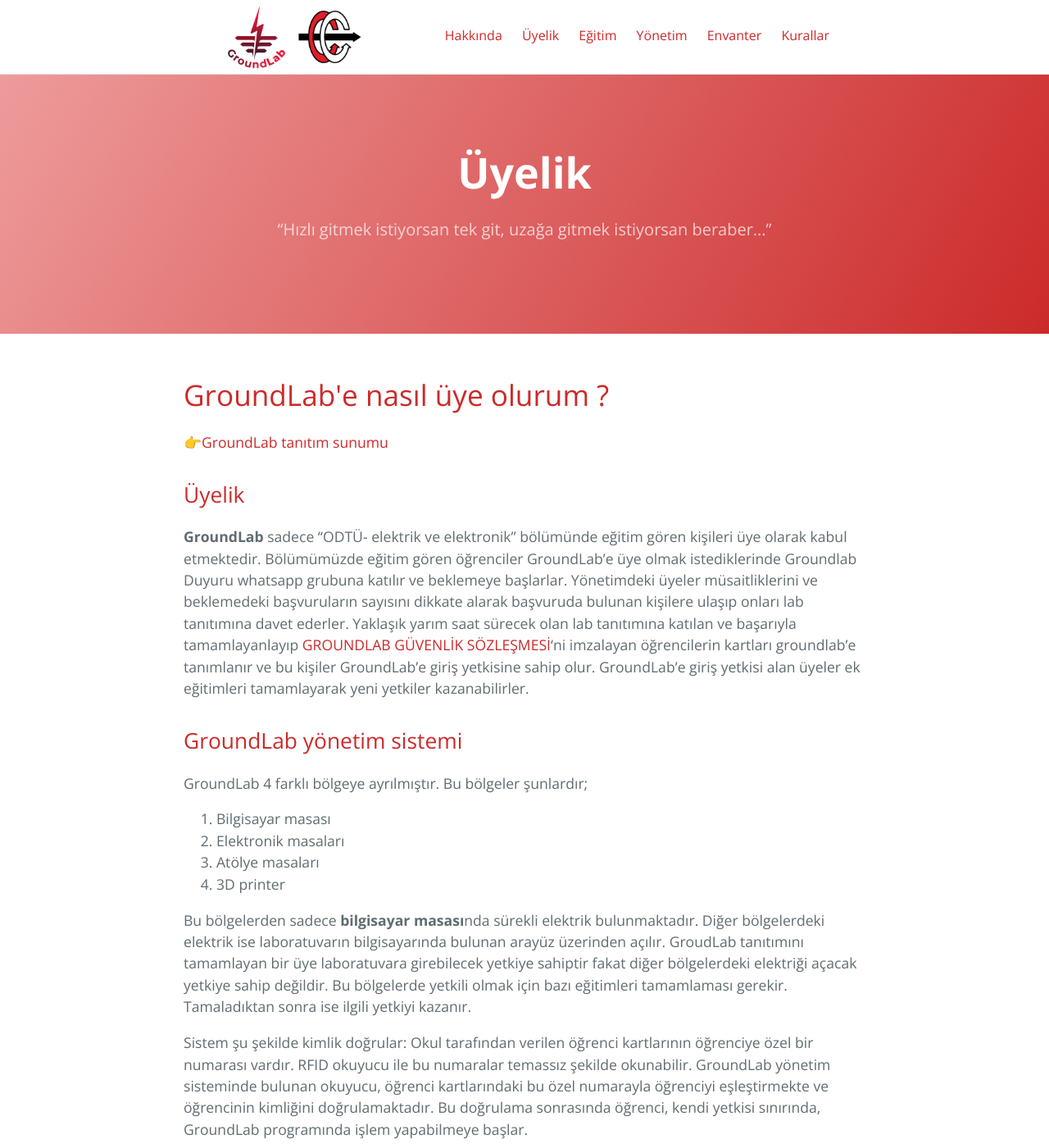
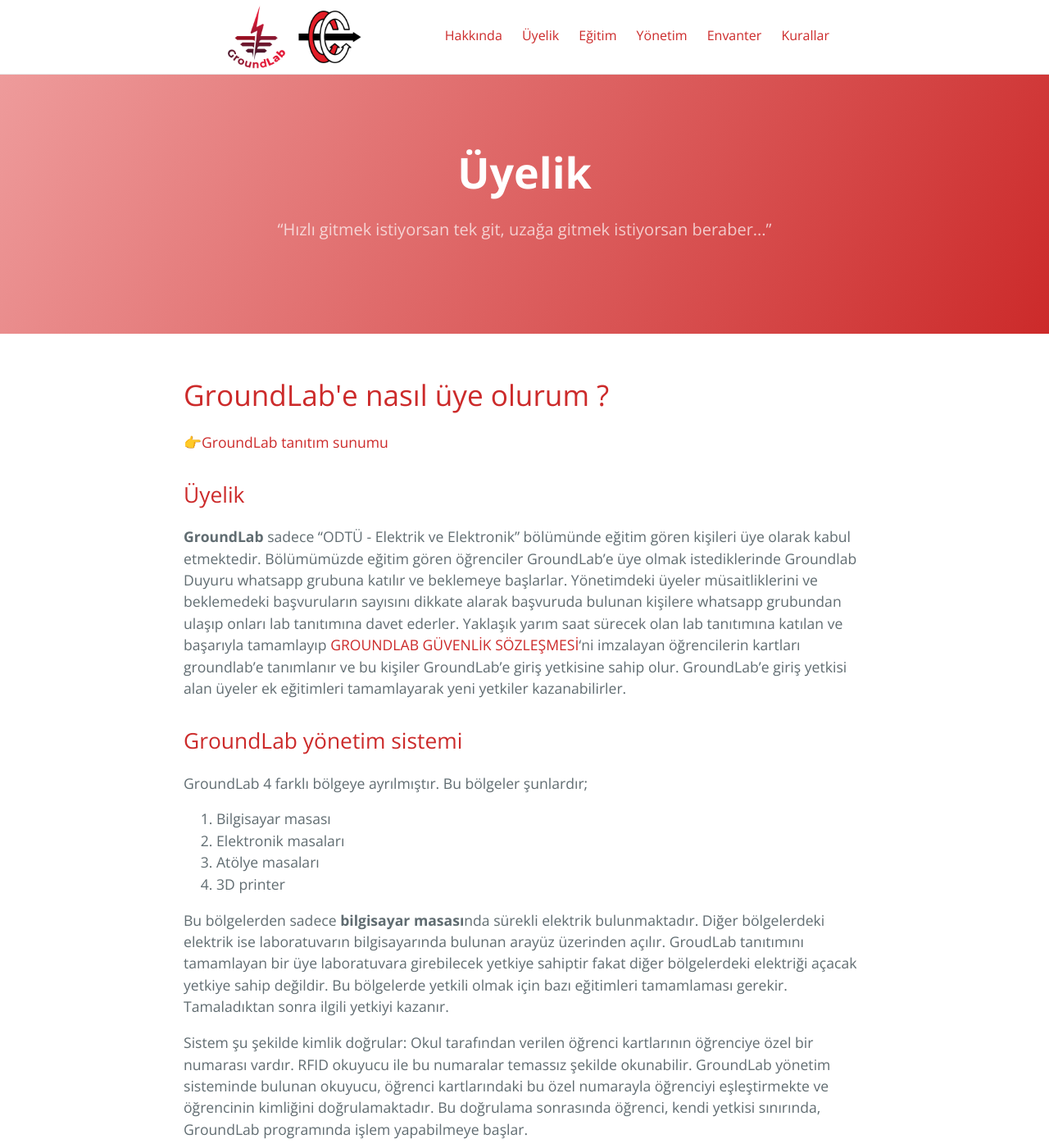
Before and after one commit to groundlabmetu/groundlabmetu.github.io, a Jekyll site: the page built from üyelik.md, in a window 1280 px wide and 1400 px high. Shown: the whole window at 82% size. Built offline with Jekyll 4.4.1, drawn with Linux system fonts in a browser that asks for light colours; our own code applies the rules of GitHub Pages for plain Markdown files.

Commit message:
yazım yanlışları

```diff
--- a/üyelik.md
+++ b/üyelik.md
@@ -11,7 +11,7 @@
 
 <h2> Üyelik</h2>
 
-**GroundLab** sadece "ODTÜ- elektrik ve elektronik" bölümünde eğitim gören kişileri üye olarak kabul etmektedir. Bölümümüzde eğitim gören öğrenciler GroundLab'e üye olmak istediklerinde Groundlab Duyuru whatsapp grubuna katılır ve beklemeye başlarlar. Yönetimdeki üyeler müsaitliklerini ve beklemedeki başvuruların sayısını dikkate alarak başvuruda bulunan kişilere ulaşıp onları lab tanıtımına davet ederler. Yaklaşık yarım saat sürecek olan lab tanıtımına katılan ve başarıyla tamamlayanlayıp [GROUNDLAB GÜVENLİK SÖZLEŞMESİ](https://docs.google.com/document/d/1UKTl5FFHKwNnq9uGve5rbhPGHiEqvrpJyYHRkwj5hcw/edit?usp=sharing)'ni imzalayan öğrencilerin kartları groundlab'e tanımlanır ve bu kişiler GroundLab'e giriş yetkisine sahip olur. GroundLab'e giriş yetkisi alan üyeler ek eğitimleri tamamlayarak yeni yetkiler kazanabilirler.
+**GroundLab** sadece "ODTÜ - Elektrik ve Elektronik" bölümünde eğitim gören kişileri üye olarak kabul etmektedir. Bölümümüzde eğitim gören öğrenciler GroundLab'e üye olmak istediklerinde Groundlab Duyuru whatsapp grubuna katılır ve beklemeye başlarlar. Yönetimdeki üyeler müsaitliklerini ve beklemedeki başvuruların sayısını dikkate alarak başvuruda bulunan kişilere whatsapp grubundan ulaşıp onları lab tanıtımına davet ederler. Yaklaşık yarım saat sürecek olan lab tanıtımına katılan ve başarıyla tamamlayıp [GROUNDLAB GÜVENLİK SÖZLEŞMESİ](https://docs.google.com/document/d/1UKTl5FFHKwNnq9uGve5rbhPGHiEqvrpJyYHRkwj5hcw/edit?usp=sharing)'ni imzalayan öğrencilerin kartları groundlab'e tanımlanır ve bu kişiler GroundLab'e giriş yetkisine sahip olur. GroundLab'e giriş yetkisi alan üyeler ek eğitimleri tamamlayarak yeni yetkiler kazanabilirler.
 
 <h2> GroundLab yönetim sistemi</h2>
 
@@ -22,7 +22,7 @@
 3. Atölye masaları
 4. 3D printer
 
-Bu bölgelerden sadece **bilgisayar masası**nda sürekli elektrik bulunmaktadır. Diğer bölgelerdeki elektrik ise laboratuvarın bilgisayarında bulunan arayüz üzerinden açılır. GroudLab tanıtımını tamamlayan bir üye laboratuvara girebilecek yetkiye sahiptir fakat diğer bölgelerdeki elektriği açacak yetkiye sahip değildir. Bu bölgelerde yetkili olmak için bazı eğitimleri tamamlaması gerekir. Tamaladıktan sonra ise ilgili yetkiyi kazanır.
+Bu bölgelerden sadece **bilgisayar masası**nda sürekli elektrik bulunmaktadır. Diğer bölgelerdeki elektrik ise laboratuvarın bilgisayarında bulunan arayüz üzerinden açılır. GroudLab tanıtımını tamamlayan bir üye laboratuvara girebilecek yetkiye sahiptir fakat diğer bölgelerdeki elektriği açacak yetkiye sahip değildir. Bu bölgelerde yetkili olmak için bazı eğitimleri tamamlaması gerekir. Tamaladıktan sonra ilgili yetkiyi kazanır.
 
 Sistem şu şekilde kimlik doğrular: Okul tarafından verilen öğrenci kartlarının öğrenciye özel bir numarası vardır. RFID okuyucu ile bu numaralar temassız şekilde okunabilir. GroundLab yönetim sisteminde bulunan okuyucu, öğrenci kartlarındaki bu özel numarayla öğrenciyi eşleştirmekte ve öğrencinin kimliğini doğrulamaktadır. Bu doğrulama sonrasında öğrenci, kendi yetkisi sınırında, GroundLab programında işlem yapabilmeye başlar.
 
```
